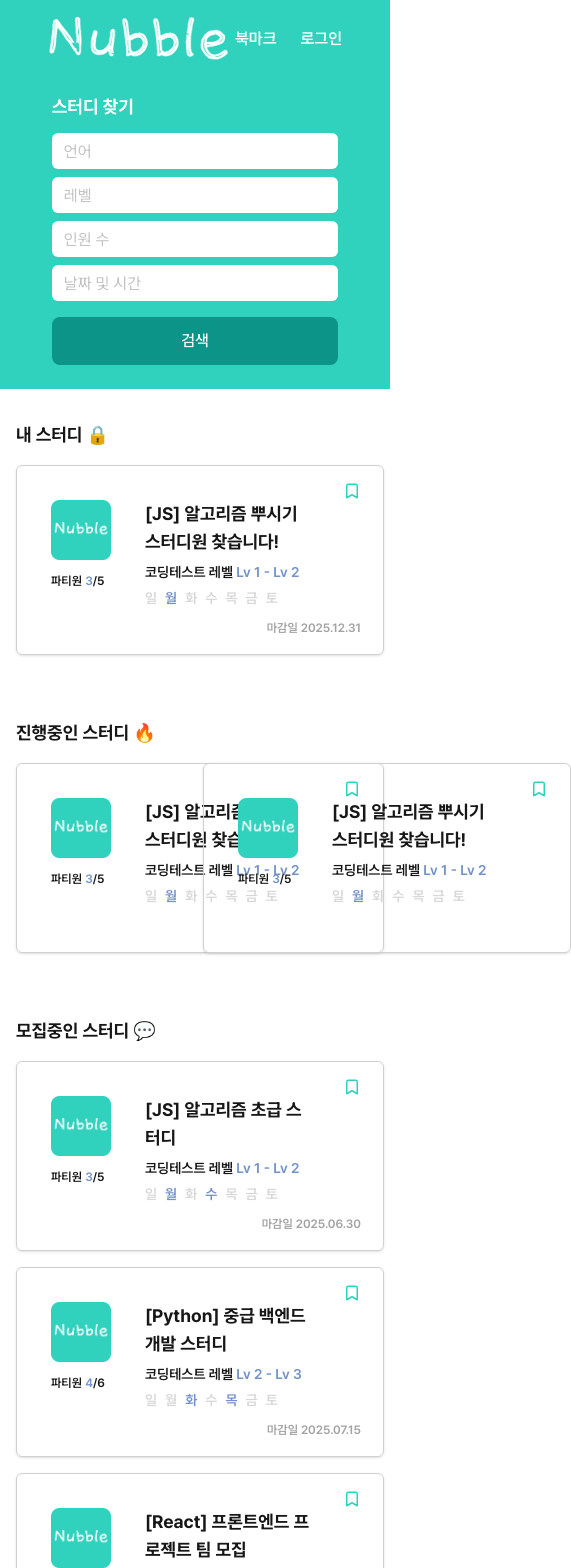
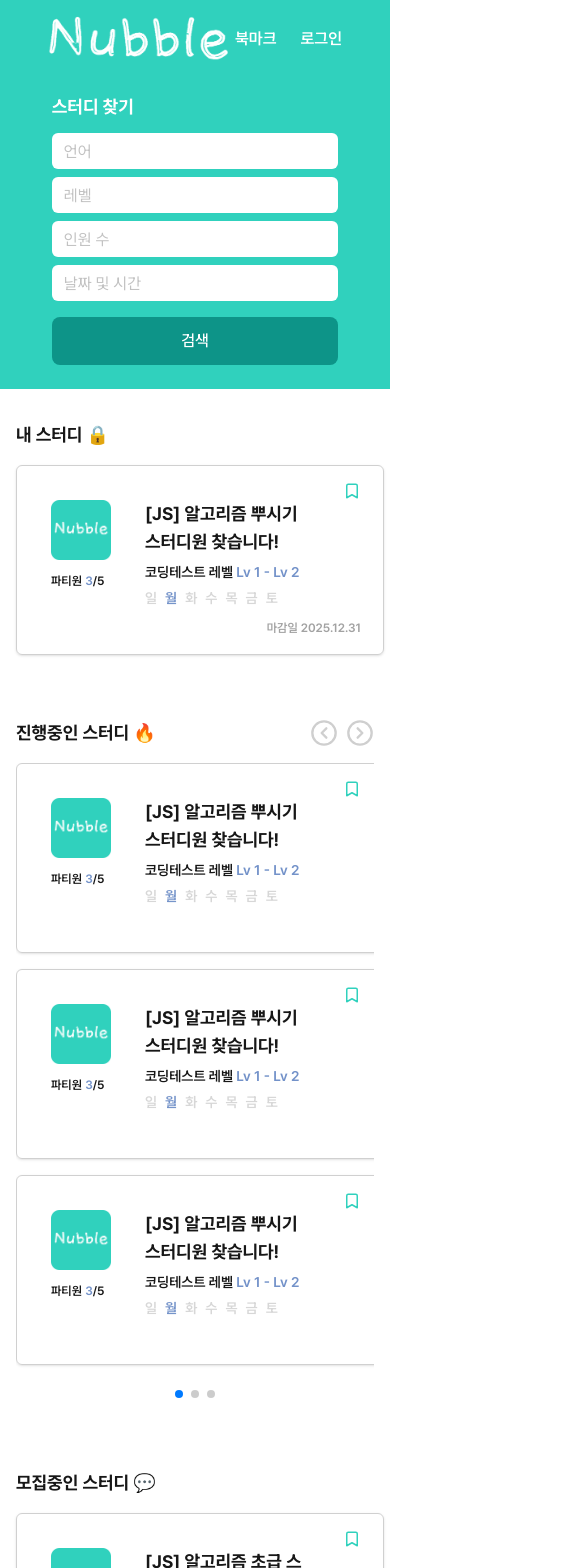
Before and after one commit to Nubblee/NubbleV2-FE, a Next.js app: page / in a window 390 px wide. Shown: the top 1568 px of the page, 571 px wide, since content can reach past the window. Built offline with nearby package versions, Linux system fonts and the light colour scheme.

Commit message:
feat: 캐러셀 적용 반응형 수정 필요(#45)

```diff
--- /dev/null
+++ b/app/(default)/_sections/ActiveSection.tsx
@@ -0,0 +1,131 @@
+"use client";
+
+import StudyCard from "@/app/(default)/_component/StudyCard";
+import { Swiper, SwiperSlide } from "swiper/react";
+import { Navigation, Pagination } from "swiper/modules";
+import { CircleChevronLeft, CircleChevronRight } from "lucide-react";
+import "swiper/css";
+import "swiper/css/navigation";
+import "swiper/css/pagination";
+
+const activeStudyList = [
+  {
+    icon: "/nubble.png",
+    title: "[JS] 알고리즘 뿌시기 스터디원 찾습니다!",
+    allMembers: 5,
+    members: 3,
+    level: "Lv 1 - Lv 2",
+    days: ["MON"],
+  },
+  {
+    icon: "/nubble.png",
+    title: "[JS] 알고리즘 뿌시기 스터디원 찾습니다!",
+    allMembers: 5,
+    members: 3,
+    level: "Lv 1 - Lv 2",
+    days: ["MON"],
+  },
+  {
+    icon: "/nubble.png",
+    title: "[JS] 알고리즘 뿌시기 스터디원 찾습니다!",
+    allMembers: 5,
+    members: 3,
+    level: "Lv 1 - Lv 2",
+    days: ["MON"],
+  },
+  {
+    icon: "/nubble.png",
+    title: "[JS] 알고리즘 뿌시기 스터디원 찾습니다!",
+    allMembers: 5,
+    members: 3,
+    level: "Lv 1 - Lv 2",
+    days: ["MON"],
+  },
+  {
+    icon: "/nubble.png",
+    title: "[JS] 알고리즘 뿌시기 스터디원 찾습니다!",
+    allMembers: 5,
+    members: 3,
+    level: "Lv 1 - Lv 2",
+    days: ["MON"],
+  },
+  {
+    icon: "/nubble.png",
+    title: "[JS] 알고리즘 뿌시기 스터디원 찾습니다!",
+    allMembers: 5,
+    members: 3,
+    level: "Lv 1 - Lv 2",
+    days: ["MON"],
+  },
+  {
+    icon: "/nubble.png",
+    title: "[JS] 알고리즘 뿌시기 스터디원 찾습니다!",
+    allMembers: 5,
+    members: 3,
+    level: "Lv 1 - Lv 2",
+    days: ["MON"],
+  },
+];
+
+// 3개씩 그룹으로 묶기
+const groupStudies = (list: typeof activeStudyList, groupSize: number) => {
+  const grouped = [];
+  for (let i = 0; i < list.length; i += groupSize) {
+    grouped.push(list.slice(i, i + groupSize));
+  }
+  return grouped;
+};
+
+export default function ActiveSection() {
+  const groupedStudies = groupStudies(activeStudyList, 3);
+
+  return (
+    <section className="w-full px-4 py-8">
+      <div className="max-w-[1140px] mx-auto">
+        <div className="flex items-center justify-between mb-4">
+          <h2 className="text-lg font-bold">진행중인 스터디 🔥</h2>
+          <div className="flex gap-2">
+            <button className="custom-prev-btn text-gray-middle hover:opacity-80 transition cursor-pointer">
+              <CircleChevronLeft className="w-7 h-7" />
+            </button>
+            <button className="custom-next-btn text-gray-middle hover:opacity-80 transition cursor-pointer">
+              <CircleChevronRight className="w-7 h-7" />
+            </button>
+          </div>
+        </div>
+
+        <Swiper
+          modules={[Navigation, Pagination]}
+          spaceBetween={16}
+          slidesPerView={1} // ✅ 슬라이드 하나에 3개씩 포함
+          navigation={{
+            nextEl: ".custom-next-btn",
+            prevEl: ".custom-prev-btn",
+          }}
+          pagination={{ clickable: true }}
+          className="custom-swiper"
+        >
+          {groupedStudies.map((group, i) => (
+            <SwiperSlide key={i}>
+              <div className="grid grid-cols-1 md:grid-cols-3 gap-4">
+                {group.map((study, j) => (
+                  <StudyCard
+                    key={j}
+                    type="active"
+                    icon={study.icon}
+                    title={study.title}
+                    allMembers={study.allMembers}
+                    members={study.members}
+                    level={study.level}
+                    days={study.days}
+                    onBookMark={() => {}}
+                  />
+                ))}
+              </div>
+            </SwiperSlide>
+          ))}
+        </Swiper>
+      </div>
+    </section>
+  );
+}
--- a/app/(default)/_sections/RecruitingSection.tsx
+++ b/app/(default)/_sections/RecruitingSection.tsx
@@ -142,7 +142,7 @@ export default function RecruitingSection() {
 
   return (
     <section className="w-full px-4 py-8">
-      <div className="max-w-[1120px] mx-auto">
+      <div className="max-w-[1140px] mx-auto">
         <h2 className="text-lg font-bold mb-4">모집중인 스터디 💬</h2>
 
         <div
--- a/app/(default)/page.tsx
+++ b/app/(default)/page.tsx
@@ -1,6 +1,7 @@
 "use client";
 
 import StudyCard from "@/app/(default)/_component/StudyCard";
+import ActiveSection from "@/app/(default)/_sections/ActiveSection";
 import RecruitingSection from "@/app/(default)/_sections/RecruitingSection";
 import Button from "@/components/Button";
 import Input from "@/components/Input/input";
@@ -64,31 +65,7 @@ export default function HomePage() {
       </section>
 
       {/* ✅ 진행중인 스터디 */}
-      <section className="w-full max-w-6xl px-4 py-8">
-        <h2 className="text-lg font-bold mb-4">진행중인 스터디 🔥</h2>
-        <div className="grid grid-cols-2 md:grid-cols-3 gap-4">
-          <StudyCard
-            type="active"
-            icon="/nubble.png"
-            title="[JS] 알고리즘 뿌시기 스터디원 찾습니다!"
-            allMembers={5}
-            members={3}
-            level="Lv 1 - Lv 2"
-            days={["MON"]}
-            onBookMark={() => {}}
-          />
-          <StudyCard
-            type="active"
-            icon="/nubble.png"
-            title="[JS] 알고리즘 뿌시기 스터디원 찾습니다!"
-            allMembers={5}
-            members={3}
-            level="Lv 1 - Lv 2"
-            days={["MON"]}
-            onBookMark={() => {}}
-          />
-        </div>
-      </section>
+      <ActiveSection />
 
       {/* ✅ 모집중인 스터디 */}
       <RecruitingSection />
--- a/app/globals.css
+++ b/app/globals.css
@@ -33,3 +33,9 @@ body {
   background: var(--background);
   color: var(--foreground);
 }
+
+.swiper-pagination {
+  position: static !important;
+  margin-top: 1rem;
+  text-align: center;
+}
--- a/package.json
+++ b/package.json
@@ -16,6 +16,7 @@
     "postcss": "^8.5.3",
     "react": "^19.0.0",
     "react-dom": "^19.0.0",
+    "swiper": "^11.2.6",
     "zustand": "^5.0.4"
   },
   "devDependencies": {
```
Also changed, not shown: 1 other file (tests, documents, lock files or other folders).
